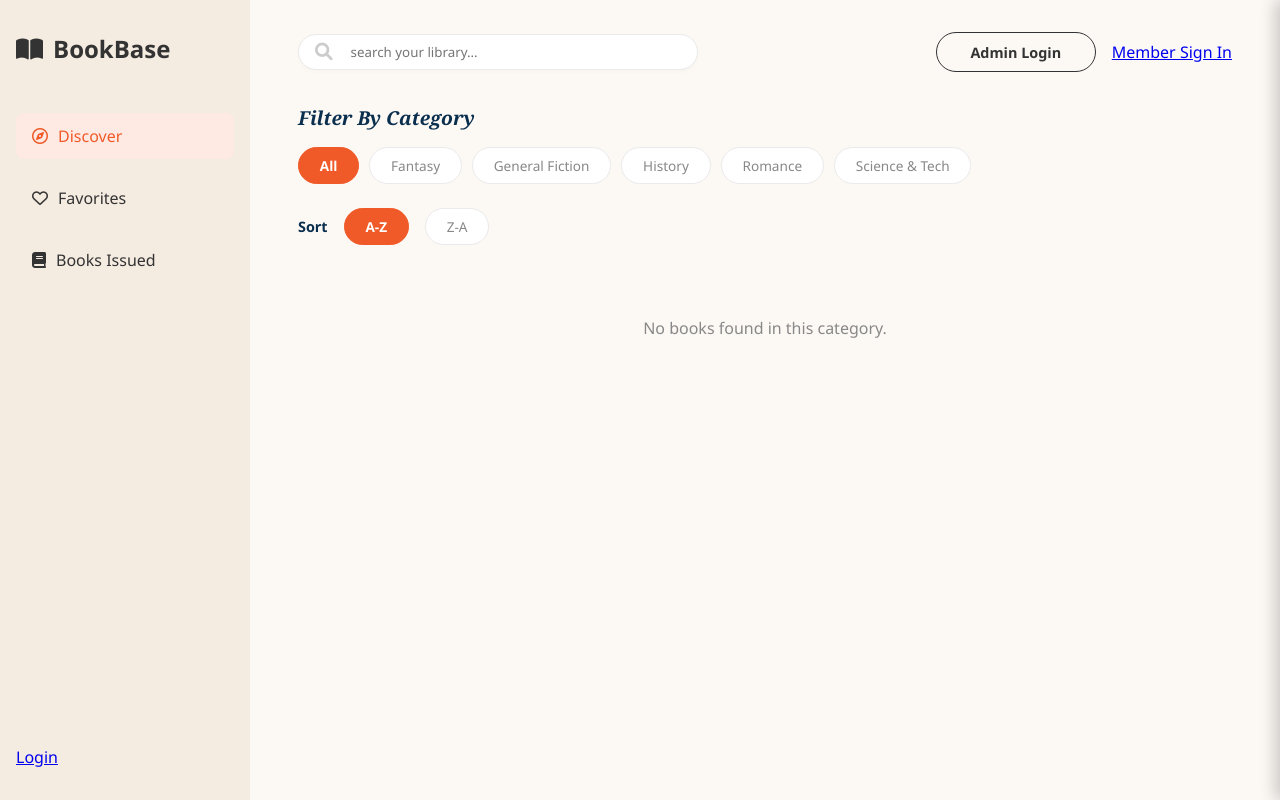
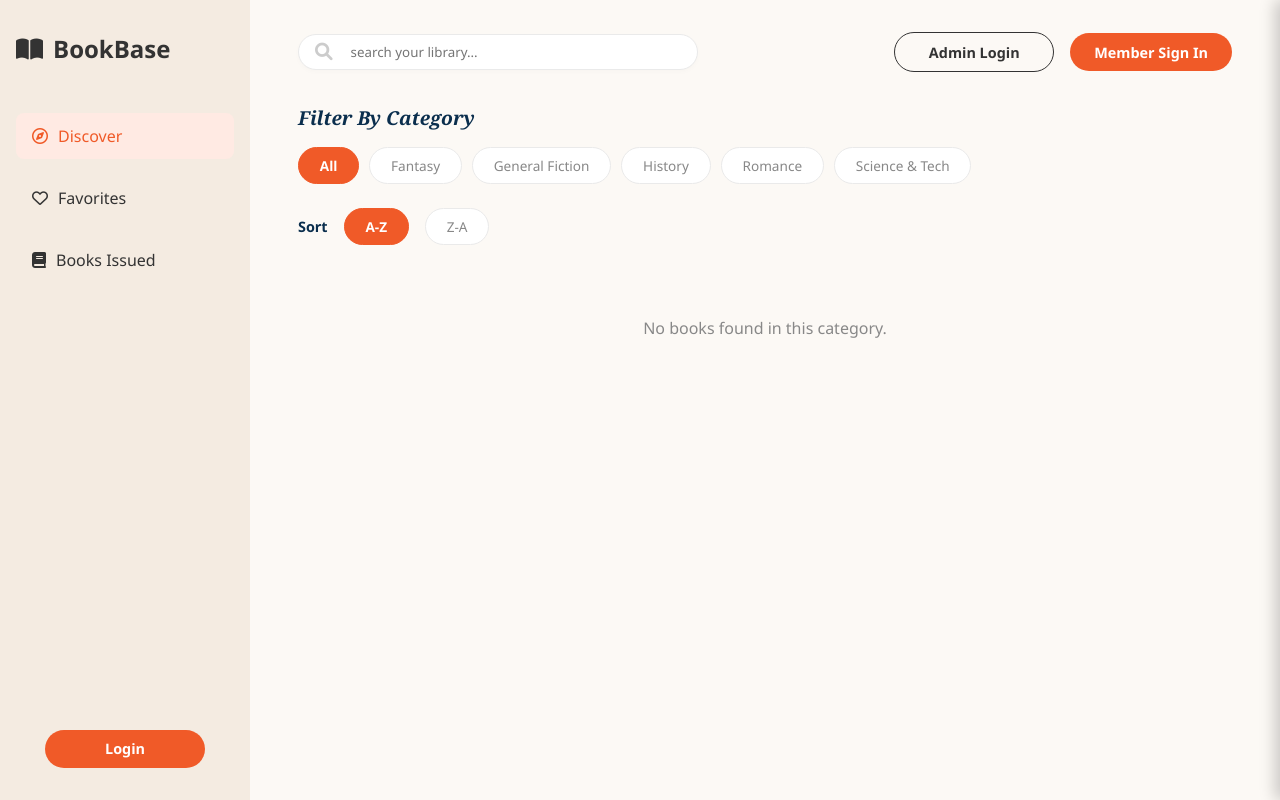
Before and after one commit to pclowdy/city-library-app, a Flask app: page / in a window 1280 px wide. Run offline with Flask 3, Linux system fonts and the light colour scheme; data that the repository does not hold is empty.

Commit message:
Update index.html

```diff
--- a/templates/index.html
+++ b/templates/index.html
@@ -21,7 +21,7 @@
         .nav-links a { text-decoration: none; color: var(--text-dark); padding: 0.75rem 1rem; border-radius: 8px; font-weight: 500; display: flex; align-items: center; gap: 10px; transition: all 0.2s ease; }
         .nav-links a.active { background-color: #FFEAE3; color: var(--primary-orange); }
         .nav-links a:hover:not(.active) { background-color: rgba(0,0,0,0.05); }
-        .sidebar-bottom { margin-top: auto; }
+        .sidebar-bottom { margin-top: auto; text-align: center; }
 
         /* --- MAIN CONTENT --- */
         .main-content { margin-left: 250px; flex-grow: 1; padding: 2rem 3rem; }
@@ -29,9 +29,12 @@
         .search-bar { background: white; padding: 0.5rem 1rem; border-radius: 20px; width: 400px; display: flex; align-items: center; box-shadow: 0 2px 5px rgba(0,0,0,0.02); border: 1px solid var(--border-color); }
         .search-bar input { border: none; outline: none; width: 100%; padding-left: 10px; background: transparent; }
         .auth-buttons { display: flex; gap: 1rem; align-items: center; }
-        ..btn-orange { background-color: var(--primary-orange); color: white; text-decoration: none; padding: 0.6rem 1.5rem; border-radius: 20px; font-weight: bold; border: none; cursor: pointer; text-align: center; transition: background 0.2s; font-size: 0.9rem; min-width: 160px; display: inline-block;}
+
+        /* --- FIXED BUTTONS --- */
+        .btn-orange { background-color: var(--primary-orange); color: white; text-decoration: none; padding: 0.6rem 1.5rem; border-radius: 20px; font-weight: bold; border: none; cursor: pointer; text-align: center; transition: background 0.2s; font-size: 0.9rem; min-width: 160px; display: inline-block;}
         .btn-orange:hover { background-color: #d94b1f; }
-        .btn-outline { border: 1px solid var(--text-dark); color: var(--text-dark); text-decoration: none; padding: 0.6rem 1.5rem; border-radius: 20px; font-weight: bold; font-size: 0.9rem; transition: background 0.2s; text-align: center; min-width: 160px; display: inline-block;}
+        .btn-outline { border: 1px solid var(--text-dark); color: var(--text-dark); text-decoration: none; padding: 0.6rem 1.5rem; border-radius: 20px; font-weight: bold; font-size: 0.9rem; transition: background 0.2s; text-align: center; min-width: 160px; display: inline-block; }
+        .btn-outline:hover { background-color: #f0f0f0; }
 
         /* Filters */
         .filters-container { margin-bottom: 2.5rem; display: flex; flex-direction: column; gap: 1.5rem; }
```
